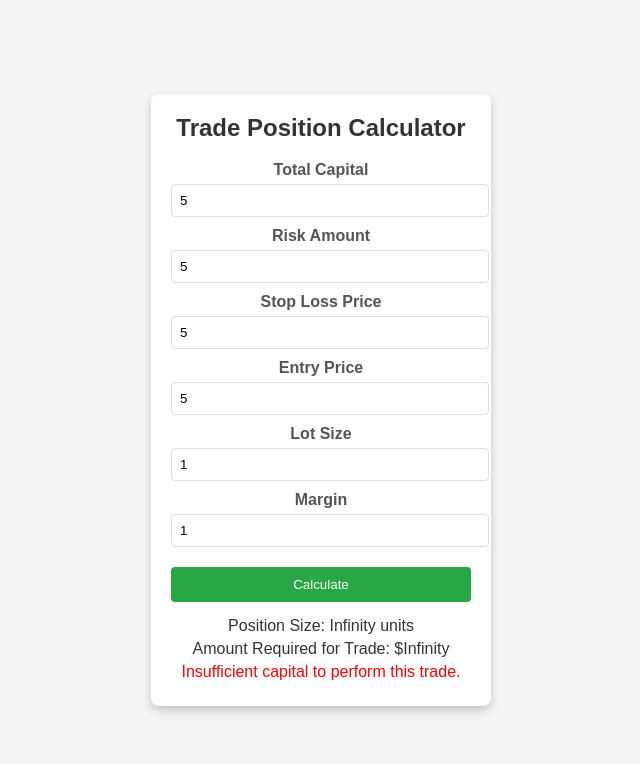
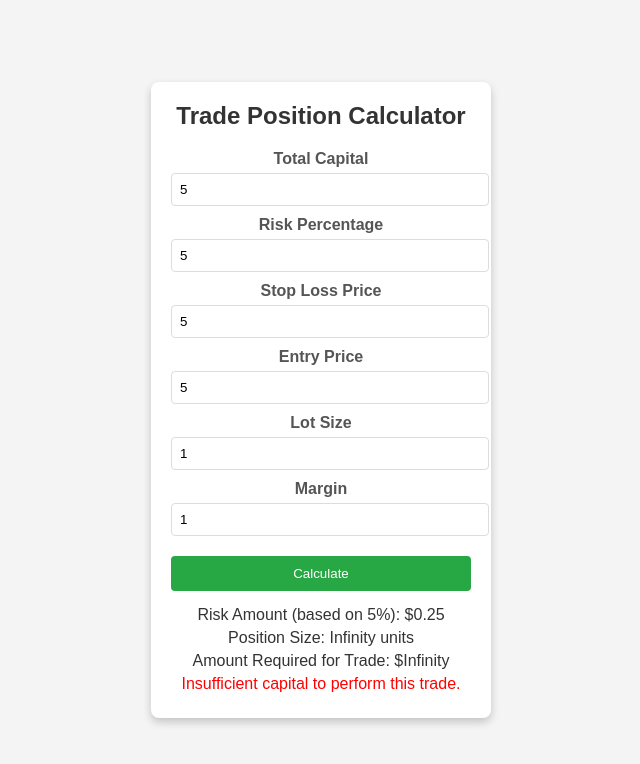
Before and after one commit to Sameer-Choudhary/pro, a plain HTML site: page index.html in a window 1280 px wide. Both pictures are taken after typing "5", "5", "5", "5" into the empty fields and a click on the button "Calculate". Shown: the whole page, without its empty margins (319-959 px from the left). Drawn offline with Linux system fonts and the light colour scheme.

Commit message:
Update index.html

```diff
--- a/index.html
+++ b/index.html
@@ -75,8 +75,8 @@
     <label for="totalCapital">Total Capital</label>
     <input type="number" id="totalCapital" placeholder="Enter total capital" required>
 
-    <label for="riskAmount">Risk Amount</label>
-    <input type="number" id="riskAmount" placeholder="Enter risk amount" required>
+    <label for="riskPercentage">Risk Percentage</label>
+    <input type="number" id="riskPercentage" placeholder="Risk Percentage" required>
 
     <label for="stopLossPrice">Stop Loss Price</label>
     <input type="number" id="stopLossPrice" placeholder="Enter stop loss price" required>
@@ -98,7 +98,7 @@
   <script>
     function calculateTrade() {
       const totalCapital = parseFloat(document.getElementById("totalCapital").value);
-      const riskAmount = parseFloat(document.getElementById("riskAmount").value);
+      const riskPercentage = parseFloat(document.getElementById("riskPercentage").value);
       const entryPrice = parseFloat(document.getElementById("entryPrice").value);
       const stopLossPrice = parseFloat(document.getElementById("stopLossPrice").value);
       const lotSize = parseFloat(document.getElementById("lotSize").value) || 1; // default lot size is 1
@@ -107,16 +107,20 @@
       const outputDiv = document.getElementById("output");
       outputDiv.innerHTML = "";
 
-      if (isNaN(totalCapital) || isNaN(riskAmount) || isNaN(entryPrice) || isNaN(stopLossPrice) || isNaN(lotSize) || isNaN(margin)) {
+      if (isNaN(totalCapital) || isNaN(riskPercentage) || isNaN(entryPrice) || isNaN(stopLossPrice) || isNaN(lotSize) || isNaN(margin)) {
         outputDiv.innerHTML = "<p class='error'>Please enter valid values for all fields.</p>";
         return;
       }
+
+      // Calculate risk amount as a percentage of total capital
+      const riskAmount = (totalCapital * (riskPercentage / 100)).toFixed(2);
 
       const stopLossDistance = Math.abs(entryPrice - stopLossPrice);
       const newpositionSize = (riskAmount / stopLossDistance).toFixed(2);
       const positionSize = (newpositionSize / lotSize).toFixed(2);
       const amountRequired = (positionSize * entryPrice * lotSize * margin).toFixed(2);
 
+      outputDiv.innerHTML += `<p>Risk Amount (based on ${riskPercentage}%): $${riskAmount}</p>`;
       outputDiv.innerHTML += `<p>Position Size: ${positionSize} units</p>`;
       outputDiv.innerHTML += `<p>Amount Required for Trade: $${amountRequired}</p>`;
 
```
